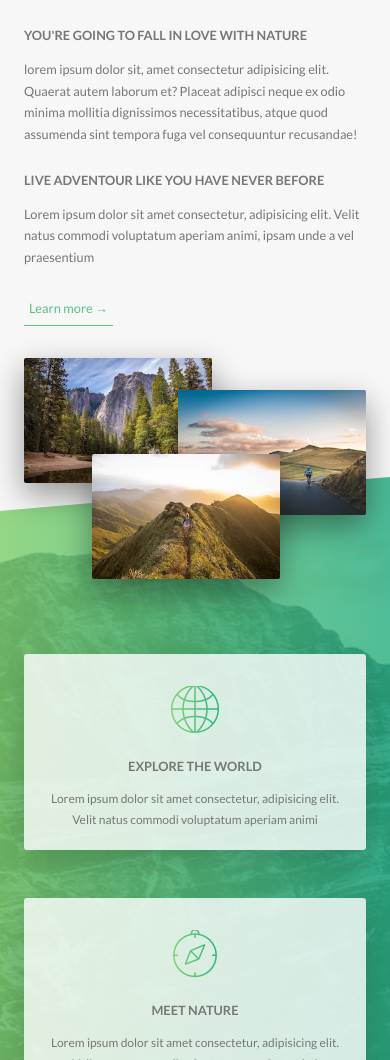
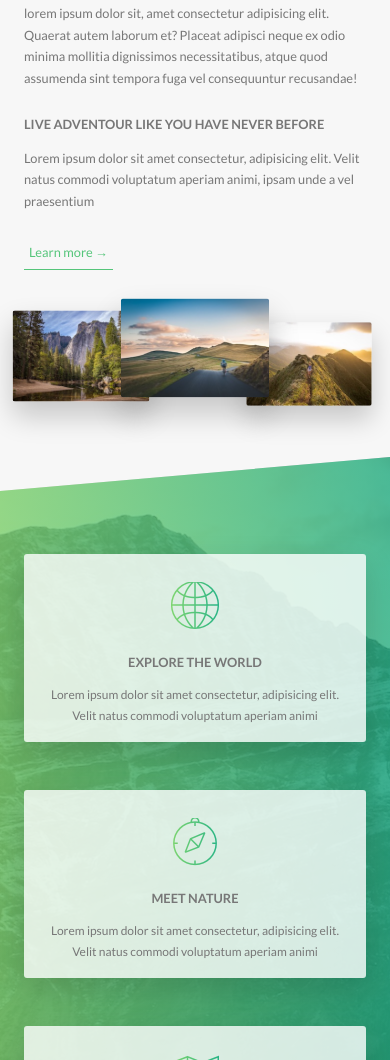
Before and after one commit to akbarameen/Natours---SASS-7-1-Architecture-and-Float-Layout, a website: page index.html in a window 390 px wide. Shown: the part 940-2000 px from the top of the page. Drawn offline with Linux system fonts and the light colour scheme.

Commit message:
media queries - cards, composition & features box

```diff
--- a/sass/base/_utilities.scss
+++ b/sass/base/_utilities.scss
@@ -1,9 +1,34 @@
-.u-center-text{ text-align: center !important; }
+.u-center-text {
+    text-align: center !important;
+}
 
 // Margin
-.u-margin-bottom-small{margin-bottom: 1.5rem !important;}
-.u-margin-bottom-mediam{margin-bottom: 4rem !important;}
-.u-margin-bottom-big{margin-bottom: 8rem !important;}
+.u-margin-bottom-small {
+    margin-bottom: 1.5rem !important;
+}
 
-.u-margin-top-big{margin-top: 8rem !important;}
-.u-margin-top-huge{margin-top: 10rem !important;}
+.u-margin-bottom-mediam {
+    margin-bottom: 4rem !important;
+
+    @include respond(tab-port) {
+        margin-bottom: 3rem !important;
+    }
+}
+
+.u-margin-bottom-big {
+    margin-bottom: 8rem !important;
+
+    @include respond(tab-port) {
+        margin-bottom: 6rem !important;
+    }
+
+
+}
+
+.u-margin-top-big {
+    margin-top: 8rem !important;
+}
+
+.u-margin-top-huge {
+    margin-top: 10rem !important;
+}
--- a/sass/components/_card.scss
+++ b/sass/components/_card.scss
@@ -71,9 +71,11 @@
             //Method - 2
             background-image: linear-gradient(to right bottom, $color-secondary-light, $color-secondary-dark), url(../img/nat-5.jpg);
         }
+
         &--2 {
             background-image: linear-gradient(to right bottom, $color-primary-light, $color-primary-dark), url(../img/nat-6.jpg);
         }
+
         &--3 {
             background-image: linear-gradient(to right bottom, $color-tertiary-light, $color-tertiary-dark), url(../img/nat-7.jpg);
         }
@@ -106,11 +108,13 @@
                     rgba($color-secondary-dark, .85),
                     rgba($color-secondary-light, .85));
         }
+
         &--2 {
             background-image: linear-gradient(to right bottom,
                     rgba($color-primary-dark, .85),
                     rgba($color-primary-light, .85));
         }
+
         &--3 {
             background-image: linear-gradient(to right bottom,
                     rgba($color-tertiary-dark, .85),
@@ -168,4 +172,52 @@
         font-size: 6rem;
         font-weight: 100;
     }
+
+
+    // redesigned card for small screens
+    @include respond(tab-port) {
+        height: auto;
+        border-radius: 3px;
+        background-color: $color-white;
+        box-shadow: 0 1.5rem 4rem rgba($color-black, .15);
+
+        &__side {
+            height: auto;
+            position: relative;
+            box-shadow: none;
+
+            &--back {
+                transform: rotateY(0);
+                clip-path: polygon(0 15%, 100% 0, 100% 100%, 0 100%);
+            }
+
+        }
+
+        &:hover &__side--front {
+            transform: rotateY(0);
+        }
+
+        // BACK SIDE STYLING
+        &__cta {
+            position: relative;
+            top: 0;
+            left: 0;
+            transform: translate(0);
+            width: 100%;
+            padding: 7rem 4rem 4rem 4rem;
+        }
+
+        &__details {
+            padding: 1rem 3rem;
+        }
+
+        &__price-box {
+            margin-bottom: 3rem;
+        }
+
+
+        &__price-value {
+            font-size: 4rem;
+        }
+    }
 }
--- a/sass/components/_composition.scss
+++ b/sass/components/_composition.scss
@@ -1,31 +1,55 @@
-.composition{
+.composition {
     position: relative;
 
-    &__photo{
+    &__photo {
         width: 55%;
         box-shadow: 0 1.5rem 4rem rgba($color-black, 0.4);
         border-radius: 2px;
         position: absolute;
         z-index: 10;
-        transition: all  0.2s;
-
+        transition: all 0.2s;
         outline-offset: 1.4rem;
 
-        &--p1{
+        @include respond(tab-port) {
+            width: 33.333333%;
+            float: left;
+            box-shadow: 0 1.5rem 3rem rgba($color-black, 0.2);
+            position: relative;
+        }
+
+        &--p1 {
             left: 0;
             top: -2rem;
+
+            @include respond(tab-port) {
+                top: 0;
+                transform: scale(1.2);
+            }
         }
 
-        &--p2{
+        &--p2 {
             right: 0;
             top: 2rem;
+
+            @include respond(tab-port) {
+                top: -1rem;
+                transform: scale(1.3);
+                z-index: 100;
+            }
         }
-        &--p3{
+
+        &--p3 {
             left: 20%;
             top: 10rem;
+
+            @include respond(tab-port) {
+                top:  1rem;
+                left: 0;
+                transform: scale(1.1);
+            }
         }
 
-        &:hover{
+        &:hover {
             outline: 1.5rem solid $color-primary;
             transform: scale(1.05) translateY(-.5rem);
             box-shadow: 0 2.5rem 4rem rgba($color-black, 0.5);
@@ -34,7 +58,7 @@
 
     }
 
-    &:hover &__photo:not(:hover){
+    &:hover &__photo:not(:hover) {
         transform: scale(0.95);
     }
 
--- a/sass/components/_feature-box.scss
+++ b/sass/components/_feature-box.scss
@@ -7,13 +7,22 @@
     box-shadow: 0 1.5rem 4rem rgba($color-black, 0.15);
     transition: transform 0.3s;
 
+    @include respond(tab-port){
+        padding: 2rem;
+    }
+
     &__icon {
         font-size: 6rem;
-        margin-top: .5rem;
+        margin-bottom: .5rem;
         background-image: linear-gradient(to right, $color-primary-light, $color-primary-dark);
         background-clip: text;
         -webkit-background-clip: text;
         color: transparent;
+
+
+    @include respond(tab-port){
+        margin-bottom: 0;
+    }
     }
     &:hover{
         transform: translateY(-1.5rem) scale(1.03);
--- a/sass/pages/_home.scss
+++ b/sass/pages/_home.scss
@@ -3,6 +3,9 @@
     padding: 25rem 0;
     margin-top: -20vh;
 
+    @include respond(tab-port){
+        padding: 20rem 0;
+    }
 }
 
 
@@ -21,6 +24,9 @@
         transform: skewY(5deg); // this will skew the all the direct childs in the opposite direction
     }
 
+    @include respond(tab-port){
+        padding: 10rem 0;
+    }
 
 }
 
@@ -29,17 +35,27 @@
     padding: 25rem 0 15rem;
     margin-top: -10rem;
 
+    @include respond(tab-port){
+        padding: 20rem 0 10rem;
+    }
+
 }
 
 .section-stories {
     position: relative;
     padding: 15rem 0;
+
+    @include respond(tab-port){
+        padding: 10rem 0;
+    }
 }
 
 .section-book {
     padding: 15rem 0;
     background-image: linear-gradient(to right bottom, $color-primary-light, $color-primary-dark);
-
+    @include respond(tab-port){
+        padding: 10rem 0;
+    }
     .book{
         // this property is basically used for creating solid color gradiant with a specific degree angle
         background-image: linear-gradient(105deg,
```
Also changed, not shown: css/style.css.
